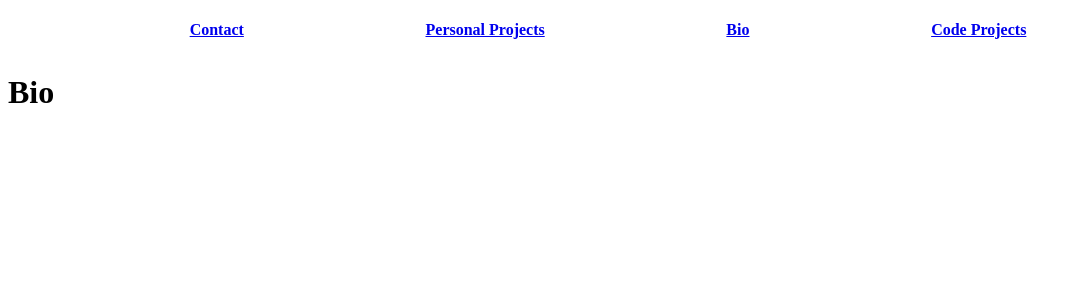
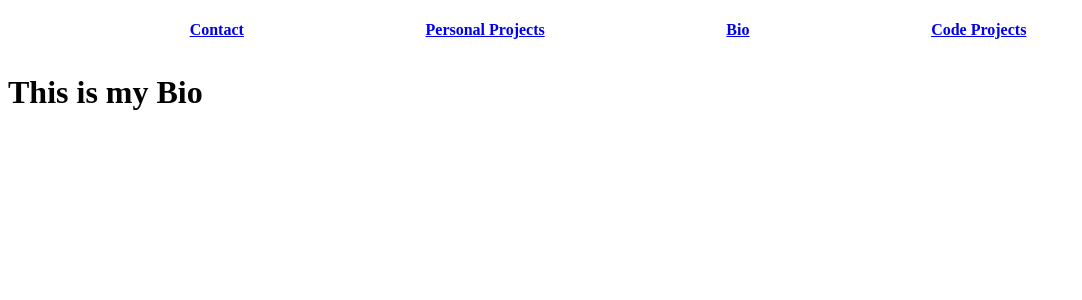
Before and after one commit to NoahDeltoroSmyth/devSite, a React app: page / in a window 1280 px wide. Shown: the top 300 px of the page, without its empty margins (0-1082 px from the left). Built offline with nearby package versions, Linux system fonts and the light colour scheme.

Commit message:
Making sure this is connected to github

```diff
--- a/src/views/Home/Home.jsx
+++ b/src/views/Home/Home.jsx
@@ -3,7 +3,7 @@ import React from 'react';
 const Home = () => {
   return (
     <>
-      <h1>Bio</h1>
+      <h1>This is my Bio</h1>
     </>
   );
 };
```
Also changed, not shown: 1 other file (tests, documents, lock files or other folders).
